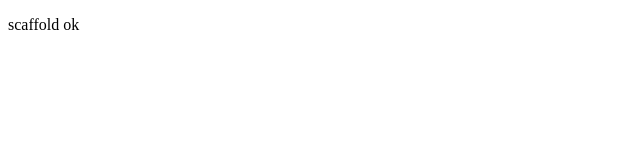
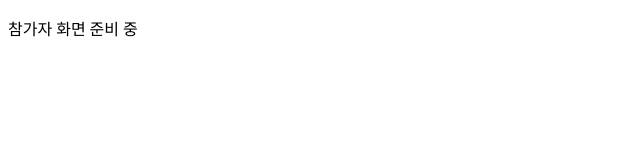
Before and after one commit to Yoon3212/26CAI-investment-game, a React (Vite) app: page / in a window 1280 px wide. Shown: the top 160 px of the page, without its empty margins (0-640 px from the left). Built offline with nearby package versions, Linux system fonts and the light colour scheme.

Commit message:
feat(fe): app shell with three routed stub pages

```diff
--- /dev/null
+++ b/src/App.tsx
@@ -0,0 +1,14 @@
+import { Routes, Route } from 'react-router-dom'
+import ParticipantPage from './routes/ParticipantPage'
+import HostPage from './routes/HostPage'
+import DisplayPage from './routes/DisplayPage'
+
+export default function App() {
+  return (
+    <Routes>
+      <Route path="/" element={<ParticipantPage />} />
+      <Route path="/host" element={<HostPage />} />
+      <Route path="/display" element={<DisplayPage />} />
+    </Routes>
+  )
+}
--- a/src/main.tsx
+++ b/src/main.tsx
@@ -1,8 +1,12 @@
 import React from 'react'
 import ReactDOM from 'react-dom/client'
+import { BrowserRouter } from 'react-router-dom'
+import App from './App'
 
 ReactDOM.createRoot(document.getElementById('root')!).render(
   <React.StrictMode>
-    <p>scaffold ok</p>
+    <BrowserRouter>
+      <App />
+    </BrowserRouter>
   </React.StrictMode>,
 )
--- /dev/null
+++ b/src/routes/DisplayPage.tsx
@@ -0,0 +1,3 @@
+export default function DisplayPage() {
+  return <p>전광판 화면 준비 중</p>
+}
--- /dev/null
+++ b/src/routes/HostPage.tsx
@@ -0,0 +1,3 @@
+export default function HostPage() {
+  return <p>진행자 화면 준비 중</p>
+}
--- /dev/null
+++ b/src/routes/ParticipantPage.tsx
@@ -0,0 +1,3 @@
+export default function ParticipantPage() {
+  return <p>참가자 화면 준비 중</p>
+}
```
